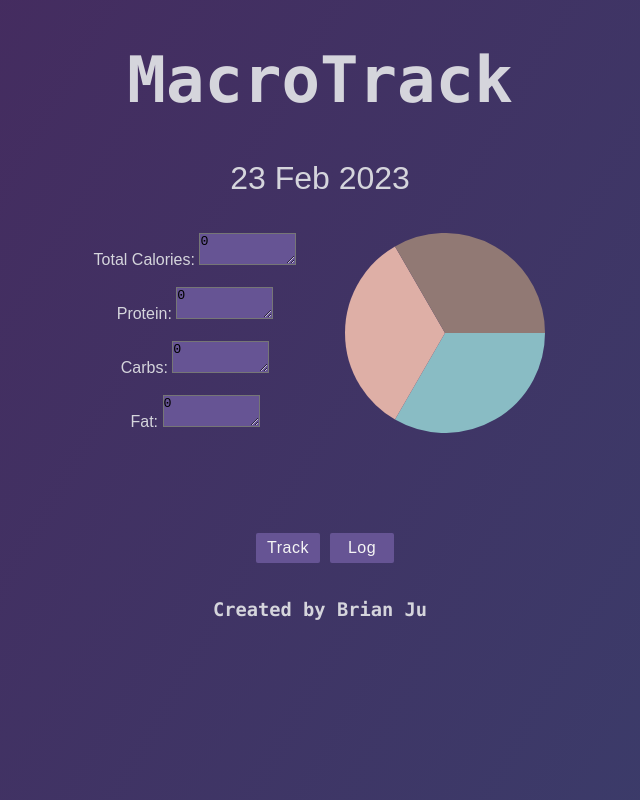
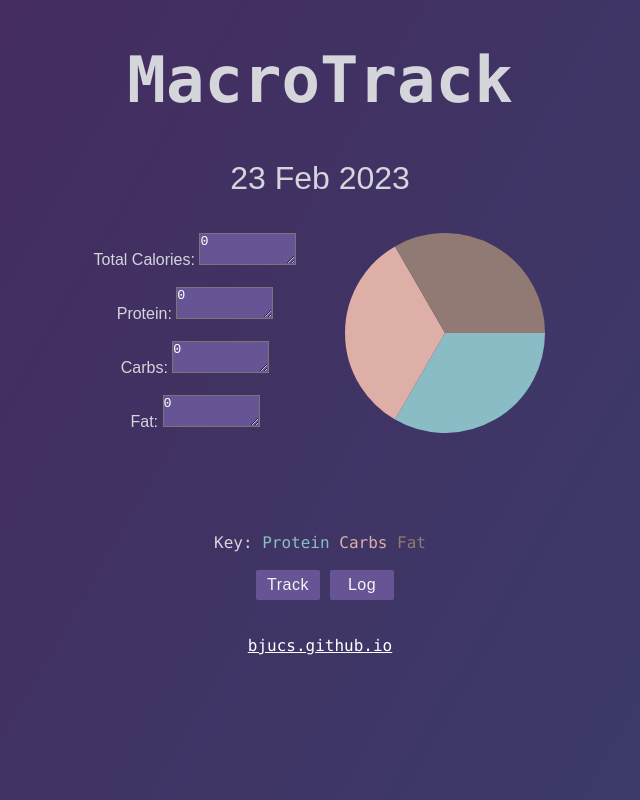
Before and after one commit to bjucs/MacroTrack-React, a React (Create React App) app: page / in a window 1280 px wide. Shown: the whole page, without its empty margins (320-960 px from the left). Built offline with nearby package versions, Linux system fonts and the light colour scheme.

Commit message:
feat: add link to personal website, add color key for pie chart, capitalize FoodClass fields for Log

```diff
--- a/src/Home.js
+++ b/src/Home.js
@@ -26,32 +26,38 @@ export default function Home() {
           <div style={{ display: "flex", width: '500px', height: '300px'}}>
             <div style={{ flex: 1 }}>
               <label> Total Calories: </label>
-              <textarea readOnly={true} cols="10" style={{ "backgroundColor": "#665494" }} value={globalFood.cals} />
+              <textarea readOnly={true} cols="10" style={{ "backgroundColor": "#665494", color: 'white' }} value={globalFood.Calories} />
               <br/>
               <br/>
               <label> Protein: </label>
-              <textarea readOnly={true} cols="10" style={{ "backgroundColor": "#665494" }} value={globalFood.protein} />
+              <textarea readOnly={true} cols="10" style={{ "backgroundColor": "#665494", color: 'white' }} value={globalFood.Protein} />
               <br/>
               <br/>
               <label> Carbs: </label>
-              <textarea readOnly={true} cols="10" style={{ "backgroundColor": "#665494" }} value={globalFood.carbs} />
+              <textarea readOnly={true} cols="10" style={{ "backgroundColor": "#665494", color: 'white' }} value={globalFood.Carbs} />
               <br/>
               <br/>
               <label> Fat: </label>
-              <textarea readOnly={true} cols="10" style={{ "backgroundColor": "#665494" }} value={globalFood.fat} />
+              <textarea readOnly={true} cols="10" style={{ "backgroundColor": "#665494", color: 'white' }} value={globalFood.Fat} />
             </div>
             <div style={{ flex: 1 }}>
               <PieChart data={[
-              { title: 'Protein', value: globalFood.protein > 0 ? globalFood.protein:0.01, color: '#89BCC4' },
-              { title: 'Carbs', value: globalFood.carbs > 0 ? globalFood.carbs:0.01, color: '#DEAFA6' },
-              { title: 'Fat', value: globalFood.fat > 0 ? globalFood.fat:0.01, color: '#917974' }
+              { title: 'Protein', value: globalFood.Protein > 0 ? globalFood.Protein:0.01, color: '#89BCC4' },
+              { title: 'Carbs', value: globalFood.Carbs > 0 ? globalFood.Carbs:0.01, color: '#DEAFA6' },
+              { title: 'Fat', value: globalFood.Fat > 0 ? globalFood.Fat:0.01, color: '#917974' }
               ]} style={{ height: '200px', width: '200px' }}/>
             </div>
           </div>
+          <code> Key:
+            <text style={{ color: '#89BCC4' }}> Protein </text>
+            <text style={{ color: '#DEAFA6' }}> Carbs </text>
+            <text style={{ color: '#917974' }}> Fat </text>
+          </code>
+          <br/> <br/>
           <RoutingButton type={ButtonTypes.TRACK} btnTxt='Track' routing="/tracking" />
           <RoutingButton type={ButtonTypes.LOG} btnTxt='Log' routing="/log" />
-          <br /> <br /> <br />
-          <h3> <code> Created by Brian Ju </code> </h3>
+          <br/> <br/> <br/>
+          <code> <a href="https://bjucs.github.io" target="_blank" rel="noopener noreferrer" style={{ color: 'white' }}> bjucs.github.io </a> </code>
         </center>
       </div>
     )
--- a/src/components/FoodClass.ts
+++ b/src/components/FoodClass.ts
@@ -1,28 +1,28 @@
 class FoodClass {
-    item: string
-    cals: number
-    protein: number
-    carbs: number
-    fat: number
+    Item: string
+    Calories: number
+    Protein: number
+    Carbs: number
+    Fat: number
 
     constructor(item: string, cals: number, protein: number, carbs: number, fat: number) {
-      this.item = item
-      this.cals = cals
-      this.protein = protein
-      this.carbs = carbs
-      this.fat = fat
+      this.Item = item
+      this.Calories = cals
+      this.Protein = protein
+      this.Carbs = carbs
+      this.Fat = fat
     }
     addCals(amt: number) {
-      this.cals += amt
+      this.Calories += amt
     }
     addProtein(amt: number) {
-      this.protein += amt
+      this.Protein += amt
     }
     addCarbs(amt: number) {
-      this.carbs += amt
+      this.Carbs += amt
     }
     addFat(amt: number) {
-      this.fat += amt
+      this.Fat += amt
     }
 }
 
```
